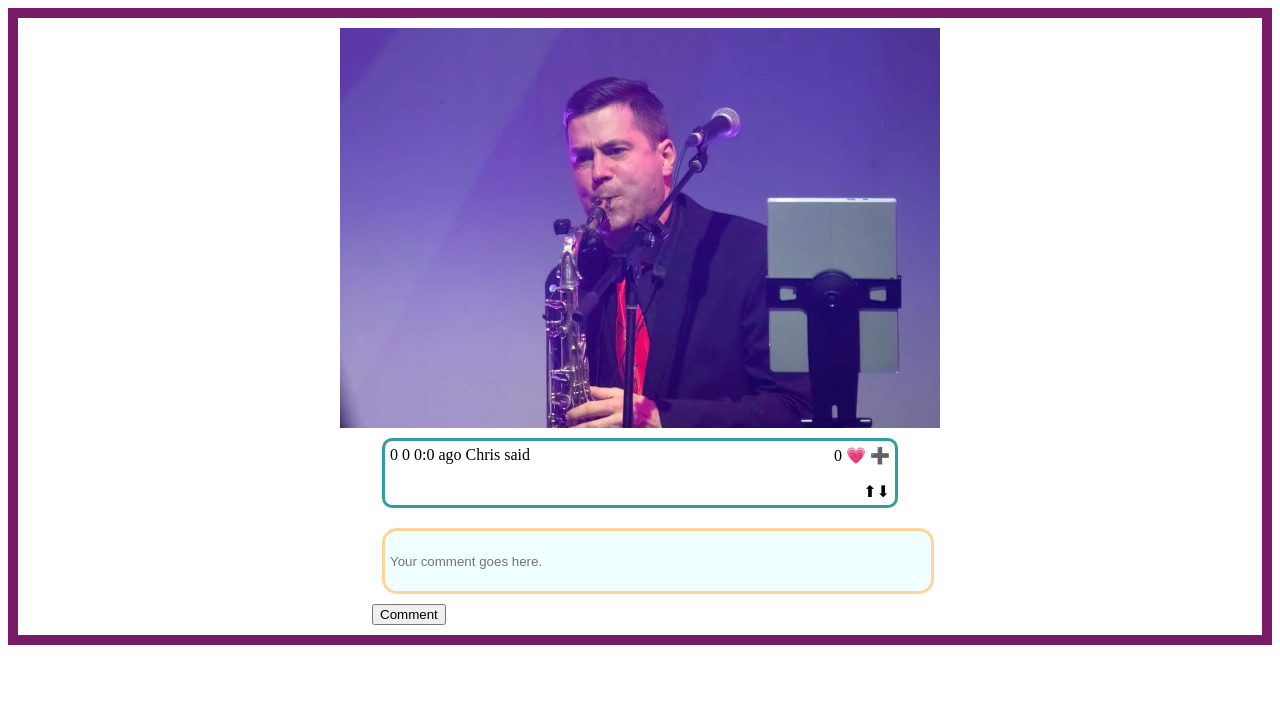
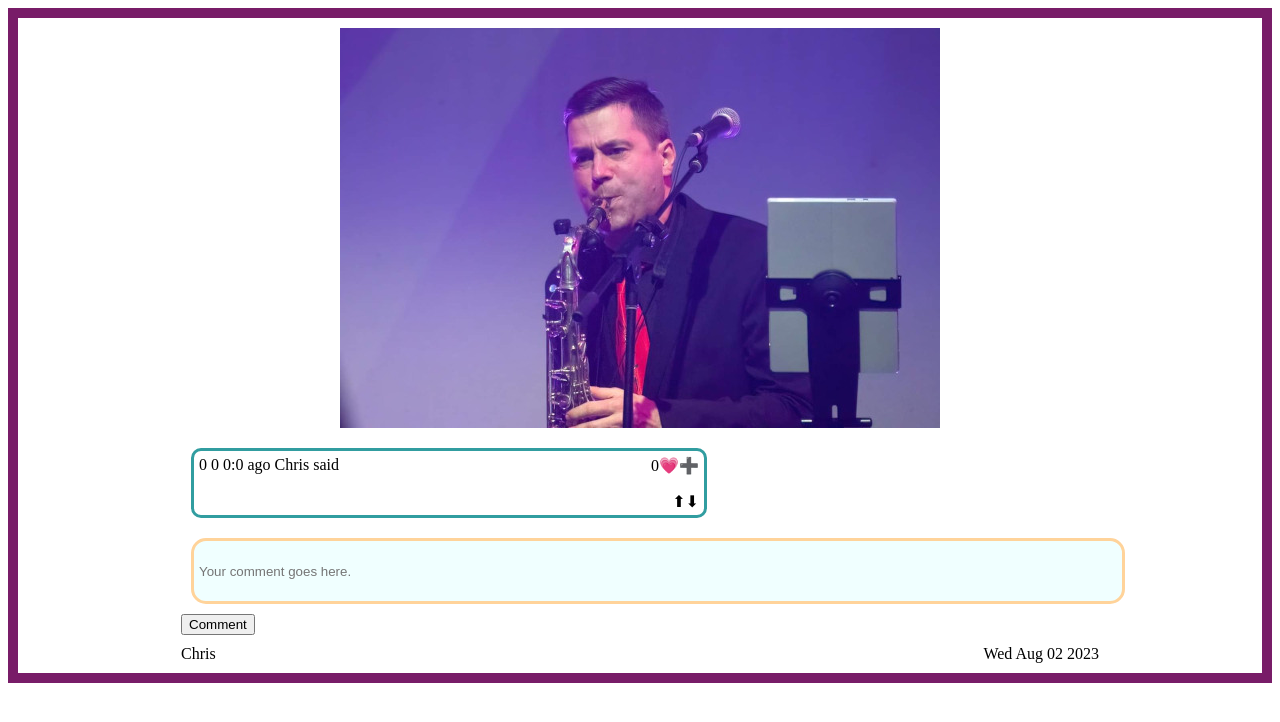
Before and after one commit to Chrisharnett/Spring-JS-Repo, a plain HTML site: page SocialImage/index.html in a window 1280 px wide. Both pictures are taken after a click on the button "Comment". Drawn offline with nearby package versions, Linux system fonts and the light colour scheme.

Commit message:
Project continues

```diff
--- a/SocialImage/chat.js
+++ b/SocialImage/chat.js
@@ -3,12 +3,34 @@ const getUser = () => {
                 .then( response => response.json() )
                 .then(user => {return user})
 }
+const updateTimes = (comment) => {
+    let time = comment.makeTimeString()
+    $(".date").text(time + " ago " + comment.user+" said ");
+}
+
+const addCount = (comment) => {
+    comment.addCount()
+    $(this).closest(".likeCount").text(comment.likeCount)
+}
 
 $( () => {
     let user = "Chris";
+    $('.user').text(user)
+    let dateString = new Date().toDateString()
+    $('.userDate').text(dateString)
 
-    $('#add_comment').on ("click", () => {
+    $('#add_comment').on("click", () => {
         let comment = new Comment($("#newComment").val(), user );
         comment.postComment()
+        setInterval(updateTimes, 1000, comment)
+        $('.newCommentClass').on("click", ".up", () => {
+            addCount(comment);
+        })
+
+        $('.newCommentClass').on("click", ".down", () => {
+            console.log($(this).parents(".likes"))
+            $(this).parents(".likes").text("test");
+        })
         });
+
     });
--- a/SocialImage/chat_lib.js
+++ b/SocialImage/chat_lib.js
@@ -2,41 +2,44 @@ class Comment {
   constructor (comment, user){
       this.comment = comment;
       this.user = user
-        this.timestamp = new Date();
+      this.postTimestamp = new Date();
       this.likeCount = 0
+      this.timeString = this.makeTimeString();
   }
+
   postComment(){
-        // let timePassed = new Date().getTime - this.timestamp.getTime;
-        // let years = Math.floor(timePassed / (365*24*60*60*1000));
-        // timePassed -= (years * (365*24*60*60*1000))
-        let now = new Date();
-        let currentYear = now.getFullYear()
-        console.log(currentYear)
-        console.log(now.getMonth)
-        let years = now.getFullYear() - this.timestamp.getFullYear();
-        let months = now.getMonth() - this.timestamp.getMonth();
-        let hours = now.getHours() - this.timestamp.getHours();
-        let minutes = now.getMinutes() - this.timestamp.getMinutes();
-        let seconds = now.getSeconds() - this.timestamp.getSeconds();
-
-        let timeString = years + " " + months + " " + hours + ":" + minutes;
       $("#newComment").before($
           ("<div class='commentbox'><div id='daterow'><span class='date'>"+
-            timeString +" ago "+
+          this.timeString + " ago "+
           this.user+
           " said </span> <span class=stats>" +
           "<span class='likeCount'>"+ this.likeCount + "</span>" +
-            "<span class='likes'>"+ " &#128151 " + "</span>" +
-            "<span class='addSubComment'>"+ " &#10133 " + "</span>" +
-            "</span></div><div class='commentRow'><div class='comment'>"+
-            this.comment+
+          "<span class='likes'>&#128151</span>" +
+          "<span class='addSubComment'>&#10133</span>" +
+          "</span></div><div class='commentRow'><div class='comment'>" + this.comment +
           "</div><span class='likeIt'><span class='up'>&#11014</span><span class='down'>&#11015</span></span></div></div>"))
   }
-    addCount() {
-        this.count = 0;
-        const counter = evt => {
-            this.count++;
-        };
+
+  makeTimeString() {
+      let now = new Date();
+      let currentYear = now.getFullYear()
+      let years = now.getFullYear() - this.postTimestamp.getFullYear();
+      let months = now.getMonth() - this.postTimestamp.getMonth();
+      let hours = now.getHours() - this.postTimestamp.getHours();
+      let minutes = now.getMinutes() - this.postTimestamp.getMinutes();
+      return years + " " + months + " " + hours + ":" + minutes;
+  }
+  updateTime() {
+      return this.makeTimeString()
+  }
+
+  addLike() {
+    this.likeCount += 1;
+    updateCount()
+  }
+  decrementLike() {
+    this.likeCount -+1;
+    updateCount()
   }
 
 }
--- a/SocialImage/index.html
+++ b/SocialImage/index.html
@@ -12,25 +12,14 @@
 <body>
     <div class="container">
         <img src="./Images/PurpleSaxSmall.jpeg" alt="Saxophone player Chris Harnett" class="pic">
-        <!-- <div class="commentbox">
-            <div id="daterow">
-                <span class="date">YY MM DD HH:MM ago userx said</span>
-                <span class="count">123HEARTPLUS</span>
-            </div>
-            <p class="comment">Comment Line 1</p>
-        </div> -->
-        <!-- <div class="subcommentbox">
-            <div id="daterow">
-                <p class="date">YY MM DD HH:MM ago userx said</p>
-                <p class="count">123HEARTPLUS</p>
-            </div>
-            <p class="comment">Comment Line 1</p> -->
-        <!-- </div> -->
-        <div>
+        <div class="newCommentClass">
             <label for="newComment"></label>
             <input type="text" id="newComment" placeholder="Your comment goes here.">
             <input type="button" id="add_comment" value="Comment"><span></span>
         </div>
+        <footer>
+            <span class="user"></span><span class="userDate"></span>
+        </footer>
     </div>
 </body>
 </html>
--- a/SocialImage/styles.css
+++ b/SocialImage/styles.css
@@ -29,13 +29,27 @@
     display: inline;
 }
 
-.likeIt {
+footer {
+    width: 75%;
+    display: inline;
+}
+
+.likeIt, .stats, .userDate {
     float: right;
 }
-.stats {
+/* .stats {
     float: right;
+} */
+.user {
+    float: left;
 }
-
+/* .userDate{
+    float: right;
+ } */
+.newCommentClass{
+    width: 75%;
+    padding: 10px;
+}
 #newComment{
     padding: 5px;
     border: 3px solid #FFD39A;
```
Lines whose indentation alone changed are shown as unchanged.
